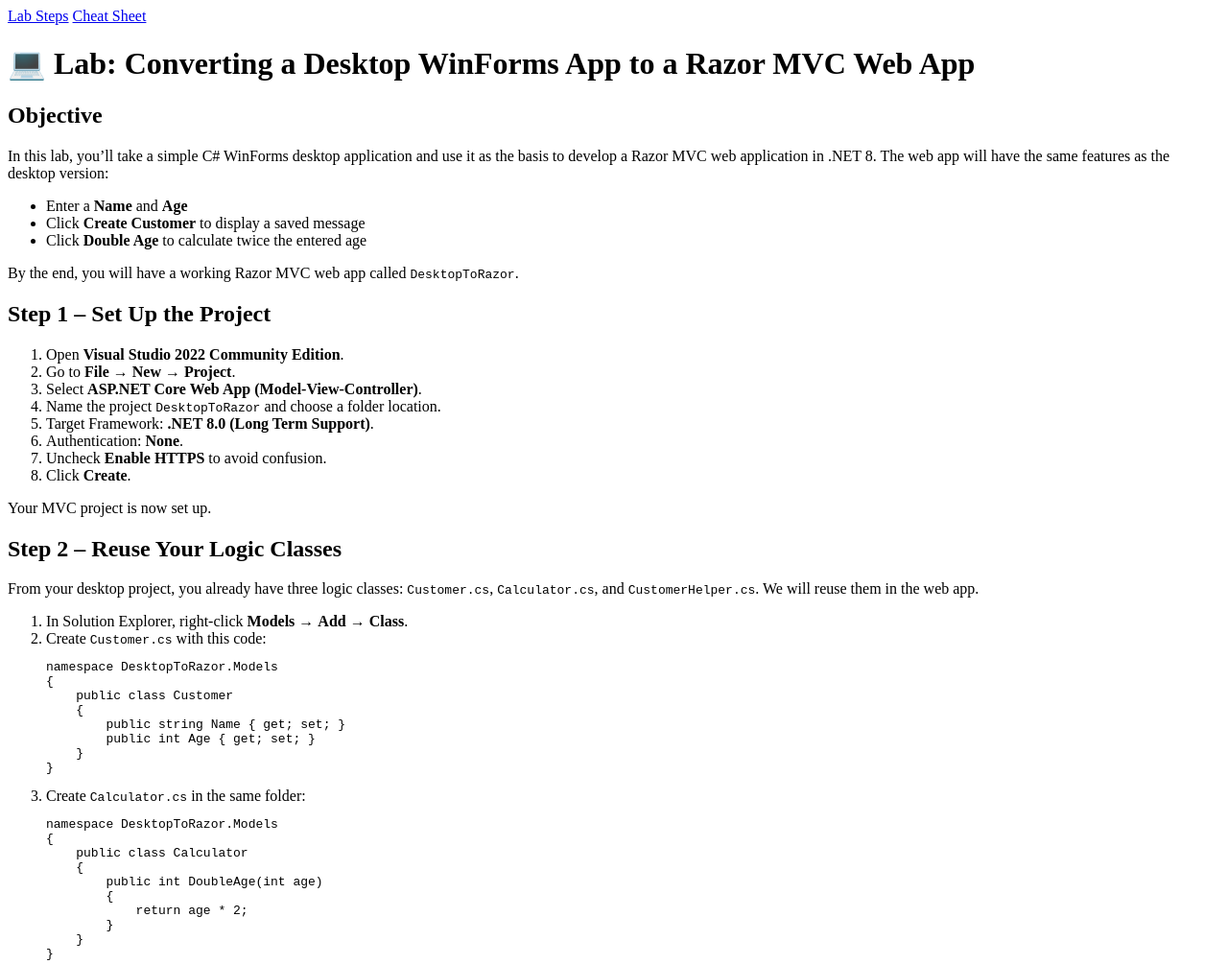
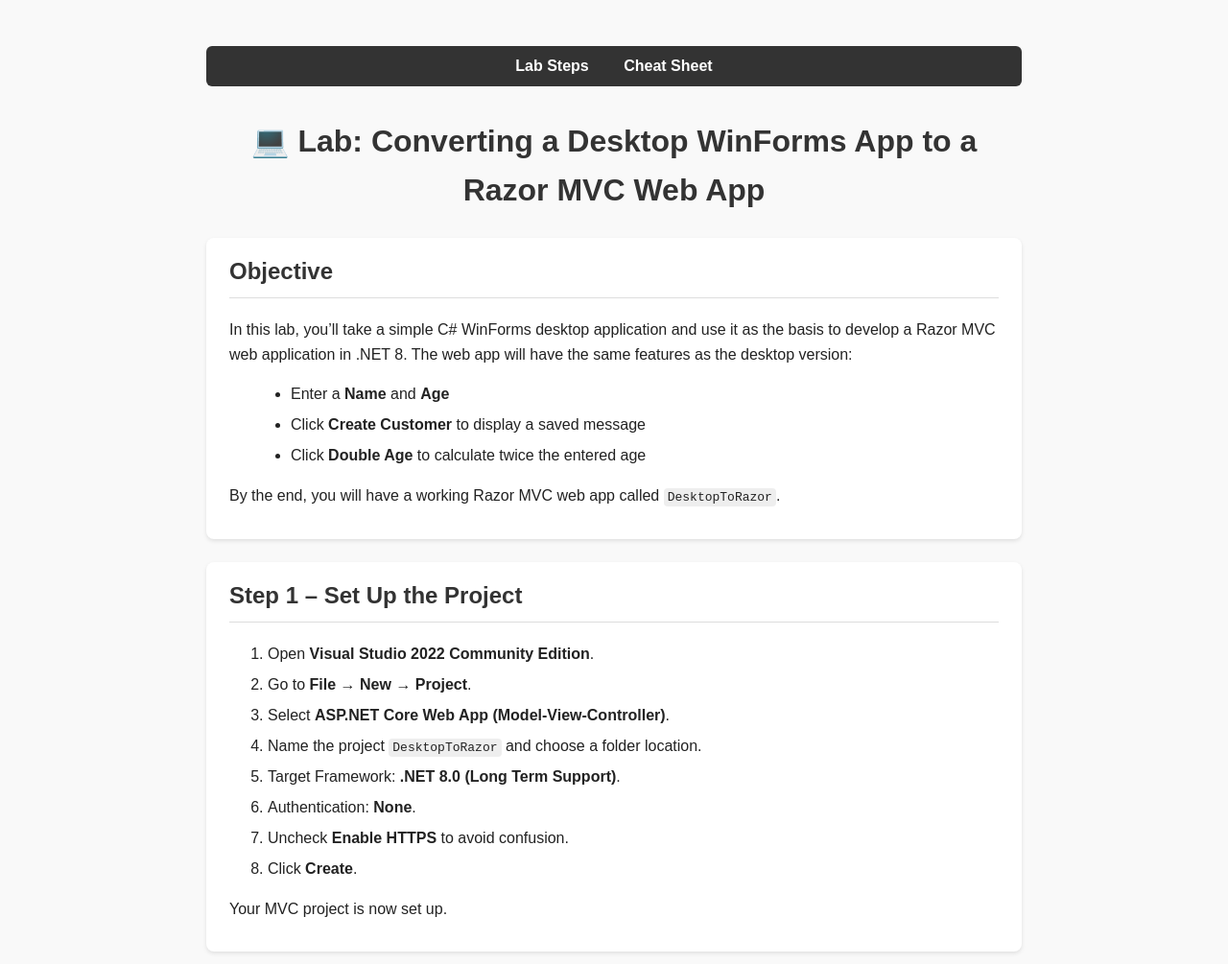
Before and after one commit to tawnyalee/DesktopToRazor, a plain HTML site: page index.html in a window 1280 px wide. Shown: the top 1005 px of the page at 96% size. Drawn offline with Linux system fonts and the light colour scheme.

Commit message:
Update style.css
Accidentally loaded wrong code. Resaved with CSS.

```diff
--- a/style.css
+++ b/style.css
@@ -1,79 +1,67 @@
-<!DOCTYPE html>
-<html lang="en">
-<head>
-  <meta charset="UTF-8">
-  <meta name="viewport" content="width=device-width, initial-scale=1.0">
-  <title>Cheat Sheet: Desktop → Razor MVC</title>
-  <link rel="stylesheet" href="style.css">
-</head>
-<body>
-  <div class="navbar">
-    <a href="index.html">Lab Steps</a>
-    <a href="cheatsheet.html">Cheat Sheet</a>
-  </div>
-
-  <h1>📝 Cheat Sheet – Desktop → Razor MVC Conversion</h1>
-
-  <div class="section">
-    <h2>1. Create the Project</h2>
-    <ul>
-      <li>New Project: <strong>ASP.NET Core Web App (Model-View-Controller)</strong></li>
-      <li>Name: <code>DesktopToRazor</code></li>
-      <li>Framework: <strong>.NET 8</strong></li>
-      <li>Options: Authentication = None, Uncheck HTTPS</li>
-    </ul>
-  </div>
-
-  <div class="section">
-    <h2>2. Models (Logic Layer)</h2>
-    <p>📂 Location: <code>DesktopToRazor/Models/</code></p>
-    <ul>
-      <li><code>Customer.cs</code> → Reused from desktop</li>
-      <li><code>Calculator.cs</code> → Reused from desktop</li>
-      <li><code>CustomerHelper.cs</code> → Reused from desktop</li>
-    </ul>
-  </div>
-
-  <div class="section">
-    <h2>3. Controller</h2>
-    <p>📂 Location: <code>DesktopToRazor/Controllers/</code></p>
-    <ul>
-      <li><code>CustomerController.cs</code> → New</li>
-    </ul>
-  </div>
-
-  <div class="section">
-    <h2>4. Views</h2>
-    <p>📂 Location: <code>DesktopToRazor/Views/Customer/</code></p>
-    <ul>
-      <li><code>Index.cshtml</code> → New</li>
-    </ul>
-  </div>
-
-  <div class="section">
-    <h2>5. Routing</h2>
-    <p>Edit <code>Program.cs</code> route:</p>
-    <pre><code>app.MapControllerRoute(
-    name: "default",
-    pattern: "{controller=Customer}/{action=Index}/{id?}");</code></pre>
-  </div>
-
-  <div class="section">
-    <h2>6. Run the App</h2>
-    <ul>
-      <li>Press <code>Ctrl+F5</code></li>
-      <li>Open <code>http://localhost:5000</code></li>
-      <li>Test both buttons</li>
-    </ul>
-  </div>
-
-  <div class="section note">
-    <h2>Summary</h2>
-    <p>
-      <strong>Reused:</strong> Customer.cs, Calculator.cs, CustomerHelper.cs<br>
-      <strong>New:</strong> CustomerController.cs, Index.cshtml<br>
-      <strong>Edited:</strong> Program.cs
-    </p>
-  </div>
-</body>
-</html>
+body {
+  font-family: Arial, sans-serif;
+  margin: 2rem auto;
+  max-width: 850px;
+  line-height: 1.6;
+  color: #222;
+  background: #f9f9f9;
+  padding: 1rem;
+}
+h1, h2, h3 {
+  color: #333;
+}
+h1 {
+  text-align: center;
+  margin-bottom: 1.5rem;
+}
+.navbar {
+  background: #333;
+  padding: 0.5rem 1rem;
+  border-radius: 6px;
+  margin-bottom: 2rem;
+  text-align: center;
+}
+.navbar a {
+  color: white;
+  text-decoration: none;
+  margin: 0 1rem;
+  font-weight: bold;
+}
+.navbar a:hover {
+  text-decoration: underline;
+}
+.section {
+  background: #fff;
+  border-radius: 8px;
+  padding: 1rem 1.5rem;
+  margin-bottom: 1.5rem;
+  box-shadow: 0 2px 4px rgba(0,0,0,0.1);
+}
+.section h2 {
+  margin-top: 0;
+  border-bottom: 1px solid #ddd;
+  padding-bottom: 0.5rem;
+}
+pre {
+  background: #eee;
+  padding: 0.8rem;
+  border-radius: 6px;
+  overflow-x: auto;
+}
+code {
+  background: #eee;
+  padding: 2px 4px;
+  border-radius: 4px;
+}
+ul {
+  margin: 0.5rem 0 0 1.5rem;
+}
+li {
+  margin-bottom: 0.4rem;
+}
+.note {
+  background: #eaf7ea;
+  border: 1px solid #b5d6b5;
+  padding: 0.6rem;
+  border-radius: 6px;
+}
```
